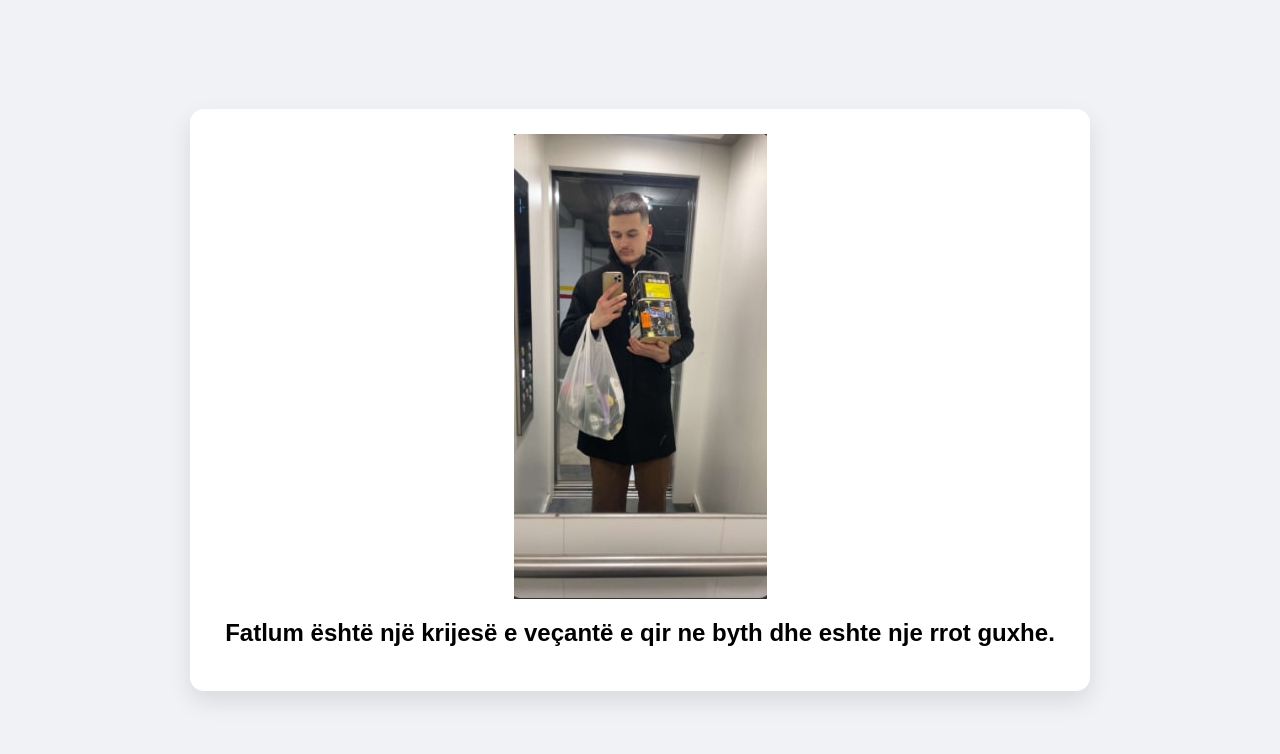
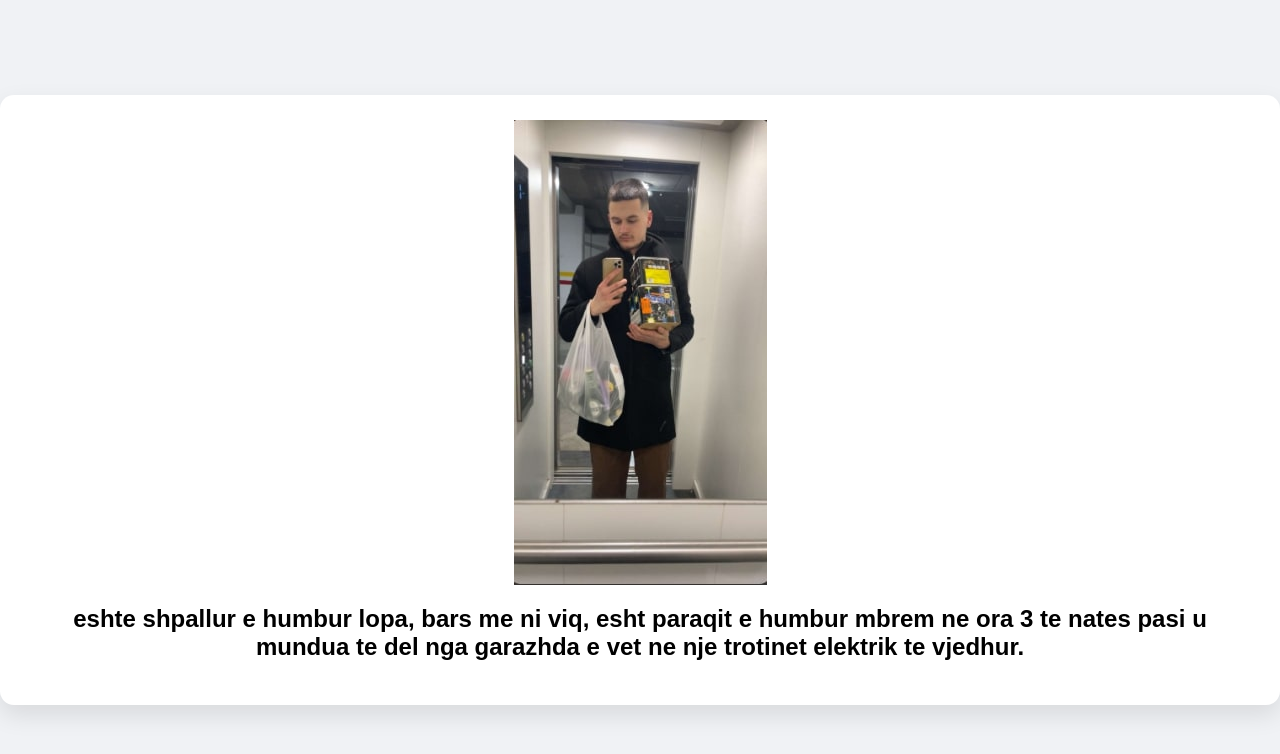
Before and after one commit to blank2yoke/fatlumkari, a plain HTML site: page index.html in a window 1280 px wide. Drawn offline with Linux system fonts and the light colour scheme.

Commit message:
Update index.html

```diff
--- a/index.html
+++ b/index.html
@@ -30,7 +30,7 @@
 <body>
   <div class="card">
     <img src="foto.jpg" alt="Foto">
-    <h2>Fatlum është një krijesë e veçantë e qir ne byth dhe eshte nje rrot guxhe.</h2>
+    <h2>eshte shpallur e humbur lopa, bars me ni viq, esht paraqit e humbur mbrem ne ora 3 te nates pasi u mundua te del nga garazhda e vet ne nje trotinet elektrik te vjedhur.</h2>
   </div>
 </body>
 </html>
```
